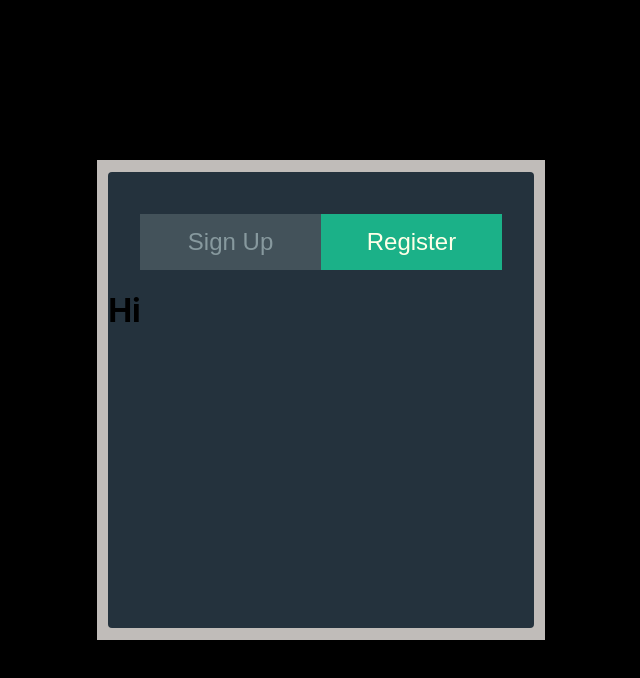
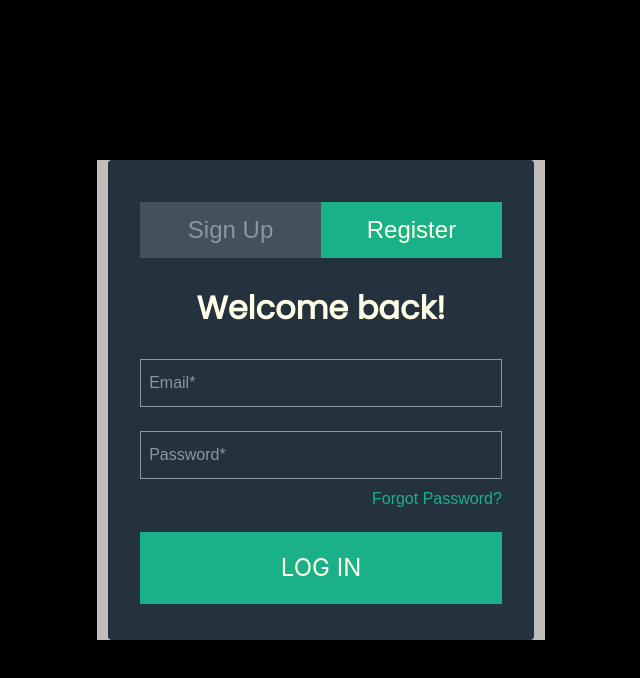
Before and after one commit to DermotBoyle/made_to_engage, a React (Create React App) app: page / in a window 1280 px wide. Both pictures are taken after a click on the button "Register". Shown: the top 678 px of the page, without its empty margins (319-959 px from the left). Built offline with nearby package versions, Linux system fonts and the light colour scheme.

Commit message:
Transition added

```diff
--- a/package.json
+++ b/package.json
@@ -6,11 +6,13 @@
     "@testing-library/jest-dom": "^4.2.4",
     "@testing-library/react": "^9.5.0",
     "@testing-library/user-event": "^7.2.1",
+    "@types/react-transition-group": "^4.4.0",
     "formik": "^2.1.5",
     "polished": "^3.6.6",
     "react": "^16.13.1",
     "react-dom": "^16.13.1",
     "react-scripts": "3.4.3",
+    "react-transition-group": "^1.2.1",
     "styled-components": "^5.2.0"
   },
   "scripts": {
--- a/src/Components/Buttons.js
+++ b/src/Components/Buttons.js
@@ -28,6 +28,7 @@ font-size: ${typeScale.Header2};
 display: block;
 background: ${props => props.theme.activeButton};
 margin: auto;
+margin-bottom: 1.5em;
 height: 3em;
 width: 85%;
 color: ${props => props.theme.activeButtonText};
--- a/src/Components/Containers.js
+++ b/src/Components/Containers.js
@@ -15,8 +15,9 @@ background-color: ${props => props.theme.backgroundSecondary};
 `
 
 export const PrimaryContainer = styled.div`
+positon: relative;
 width: 95%;
-height: 95%;
+height: fit content;
 background-color: ${props => props.theme.backgroundPrimary};
 border-radius: 4px;
 `
@@ -52,3 +53,21 @@ export const EmailPasswordContainer = styled.div`
      border: solid 1px red;
  }
 `
+
+export const SignUpContainer = styled.div`
+position: ${props => props.isActive ? 'none' : 'absolute'};
+visibility: ${props => props.isActive ? 'visible' : 'hidden'};
+opacity: ${props => props.isActive ? 1 : 0};
+-webkit-transition: opacity .4s linear;
+-ms-transition: opacity .4s linear;
+transition: opacity .4s linear;
+`
+
+export const LoginContainer = styled.div`
+position: ${props => props.isActive ? 'none' : 'absolute'};
+visibility: ${props => props.isActive ? 'visible' : 'hidden'};
+opacity: ${props => props.isActive ? 1 : 0};
+-webkit-transition: opacity .4s linear;
+-ms-transition: opacity .4s linear;
+transition: opacity .4s linear;
+`
--- a/src/Components/Input.js
+++ b/src/Components/Input.js
@@ -28,14 +28,14 @@ padding: 0 8px;
 ${({ error }) =>
 error &&
 css`
-  border: 1px solid rgb(191, 49, 12);
+  border: 2px solid rgb(191, 49, 12);
   outline: none;
 
   &:focus,
   &:active {
     box-shadow: rgb(244, 129, 116) 0px 0px 2px 1px, rgb(251, 178, 174) 0px 0px
         0px 3px;
-    border: 1px solid rgb(191, 49, 12);
+    border: 2px solid rgb(191, 49, 12);
     outline: none;
   }
 
@@ -43,7 +43,7 @@ css`
   &:-webkit-autofill,
   &:-webkit-autofill:hover,
   &:-webkit-autofill:focus {
-    border: 1px solid rgb(191, 49, 12);
+    border: 2px solid rgb(191, 49, 12);
   }
 `}
 
--- /dev/null
+++ b/src/Components/Link.js
@@ -0,0 +1,13 @@
+import styled from 'styled-components';
+import {typeScale} from '../utils'
+
+
+export const ForgottenPassword = styled.a`
+color : ${props => props.theme.activeButton};
+font-family: ${props => props.theme.primaryFontMedium};
+font-size: ${typeScale.Link};
+text-align: end;
+margin-right: 2em;
+margin-top: -.8em;
+margin-bottom: 1.5em;
+`
--- a/src/Components/index.js
+++ b/src/Components/index.js
@@ -2,3 +2,4 @@ export * from "./Containers"
 export * from "./Buttons"
 export * from "./Input"
 export * from "./Text"
+export * from "./Link"
--- a/src/Pages/Login.jsx
+++ b/src/Pages/Login.jsx
@@ -25,7 +25,8 @@ return(
         <LoginCoverContainer>
             <PrimaryContainer>
                 <Toggle activeState={activeState} changeSignUp={toggleSignUp}/>
-                {activeState === 'SignUp' ? <SignUp /> : <Register />}
+                <SignUp isActive={activeState === 'SignUp'} />
+                <Register isActive={activeState === 'Register'} />
             </PrimaryContainer>
         </LoginCoverContainer>
     )
--- a/src/Pages/Register.jsx
+++ b/src/Pages/Register.jsx
@@ -1,13 +1,77 @@
 import React from 'react';
+import { Formik, Form } from 'formik';
+import {Description, EmailPasswordContainer, EmailInput, PasswordInput, SubmitButton, ForgottenPassword, LoginContainer} from "../Components"
 
 
+const Register = ({isActive}) => {
 
-const Register = () => {
+
+  function validateEmail(value) {
+    let error;
+    if (!value) {
+      error = 'Required';
+    } else if (!/^[A-Z0-9._%+-]+@[A-Z0-9.-]+\.[A-Z]{2,4}$/i.test(value)) {
+      error = 'Invalid email address';
+    }
+    return error;
+  }
+
+  function validatePassword(value) {
+    let error;
+    if(!value){
+      error = 'Required';
+    } else if (!/^(?=.*\d)(?=.*[a-z])(?=.*[A-Z])(?=.*[a-zA-Z]).{8,}$/gm.test(value)){
+      error = "Password requires at least one capital letter, symbol, number and at least 8 characters"
+    }
+    return error;
+  }
 
 return (
+    <LoginContainer isActive={isActive}>
+    <Description>Welcome back!</Description>
+    <Formik
+       initialValues={{
+         firstname : '',
+         lastname: '',
+         email: '',
+         password: '',
+       }}
+       onSubmit={values => {
+         console.log(values);
+       }}
+     >
+       {({ errors, touched, isValidating }) => (
+      <Form style={{margin: 'auto'}}>
+        <EmailPasswordContainer>
+          <EmailInput
+            validate={validateEmail}
+            name="email"
+            type="email"
+            placeholder="Email*"
+            id="email"
+            aria-required="true"
+            error={errors.email && touched.email}
 
-    <h1>Hi</h1>
+          />
+          <PasswordInput
+            validate={validatePassword}
+            name="password"
+            type="password"
+            placeholder="Password*"
+            id="password"
+            aria-required="true"
+            error={errors.password && touched.password}
+          />
+          <ForgottenPassword>Forgot Password?</ForgottenPassword>
+        </EmailPasswordContainer>
+        <SubmitButton type="submit">
+        LOG IN
+      </SubmitButton>
+      </Form>
+)}
 
+      </Formik>
+    </LoginContainer>
 )
 
 }
--- a/src/Pages/SignUp.jsx
+++ b/src/Pages/SignUp.jsx
@@ -4,11 +4,12 @@ import {
   NameContainer,
   EmailPasswordContainer,
   SubmitButton,
+  SignUpContainer
 } from "../Components";
 import { NameInput, EmailInput, PasswordInput } from "../Components/Input";
 import { Description } from "../Components/Text";
 
-const SignUp = () => {
+const SignUp = ({isActive}) => {
 
 
   function validateName(value) {
@@ -29,8 +30,18 @@ const SignUp = () => {
     return error;
   }
 
+  function validatePassword(value) {
+    let error;
+    if(!value){
+      error = 'Required';
+    } else if (!/^(?=.*\d)(?=.*[a-z])(?=.*[A-Z])(?=.*[a-zA-Z]).{8,}$/gm.test(value)){
+      error = "Password requires at least one capital letter, symbol, number and at least 8 characters"
+    }
+    return error;
+  }
+
   return (
-    <>
+    <SignUpContainer isActive={isActive}>
       <Description>Sign Up for Free</Description>
 
       <Formik
@@ -79,6 +90,7 @@ const SignUp = () => {
 
           />
           <PasswordInput
+            validate={validatePassword}
             name="password"
             type="password"
             placeholder="Password*"
@@ -95,7 +107,7 @@ const SignUp = () => {
 
       </Formik>
 
-    </>
+    </SignUpContainer>
   );
 };
 
--- a/src/utils/typography.js
+++ b/src/utils/typography.js
@@ -7,4 +7,5 @@ export const typeScale = {
     Header1 : '32px',
     Header2: '24px',
     Input: '18px',
+    Link: '16px'
 }
```
Also changed, not shown: 1 other file (tests, documents, lock files or other folders).
